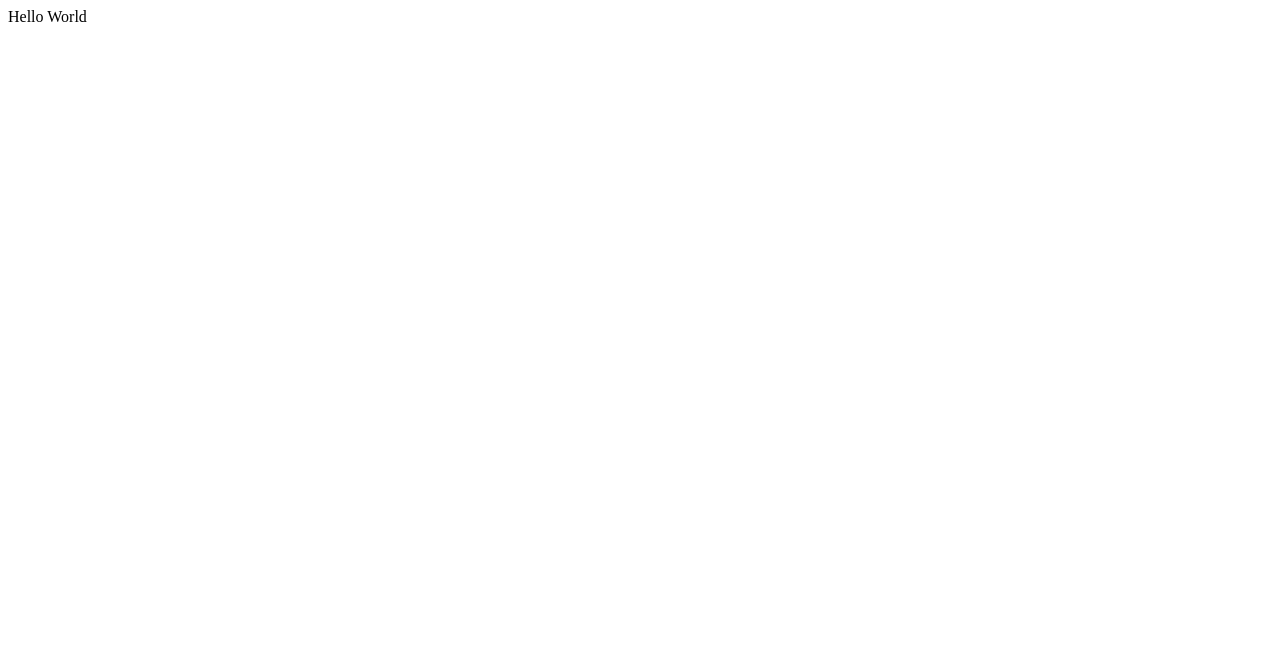
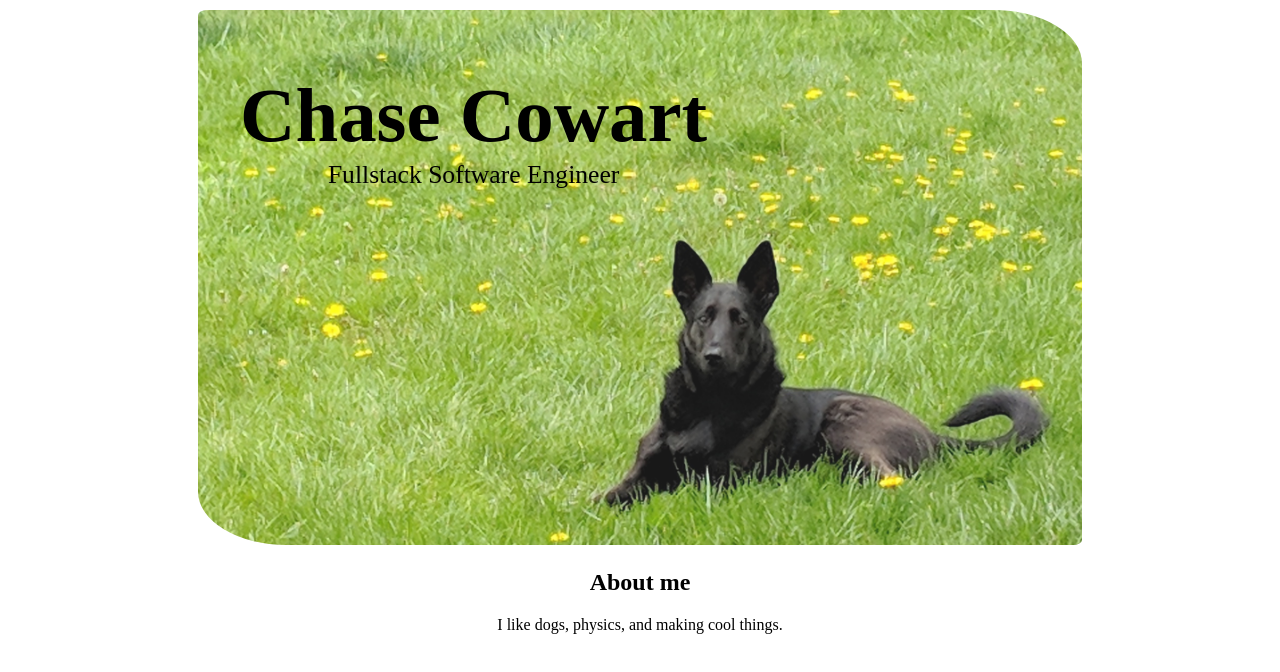
Before and after one commit to cscowart/cscowart.github.io, a plain HTML site: page index.html in a window 1280 px wide. Drawn offline with Linux system fonts and the light colour scheme.

Commit message:
added title and images

```diff
--- a/index.html
+++ b/index.html
@@ -6,10 +6,66 @@
   <meta http-equiv="X-UA-Compatible" content="ie=edge">
   <title>Document</title>
   <style>
+    #header_image {
+      max-width: 100%;
+      height: auto;
+      border-radius: 1% 10%;
+      opacity: 90%;
+      /* padding: 2px; */
+    }
+    #name_block {
+      position:absolute;
+      top: 10%;
+      left: 5%;
+    }
+    #name {
+      font-size:6vw;
+      font-weight: bold;
+      text-align: left;
+    }
+    #job-title{
+      font-size: 2vw;
+      text-align: center;
+    }
+    .container {
+      display: block;
+      width: 70%;
+      margin-left: auto;
+      margin-right: auto;
+      text-align: center;
+      padding: 2px;
+      position: relative;
+    }
 
+    .section-block{
+      padding: 5 px;
+      width: auto;
+      height: auto;
+      /* border: 1 px red solid; */
+      /* margin-bottom: 5px; */
+    }
   </style>
 </head>
 <body>
-  Hello World
+  <div class="container">
+    <img id='header_image' src='/images/River_2.jpg'>
+    <div id='name_block' class = 'section-block'>
+      <div id='name'>
+        Chase Cowart
+      </div>
+      <div id='job-title'>
+        Fullstack Software Engineer
+      </div>
+    </div>
+
+    <div class='section-block'>
+      <h2 class='section-title'>
+        About me
+      </h2>
+      <p class='section-content'>
+        I like dogs, physics, and making cool things.
+      </p>
+    </div>
+  </div>
 </body>
 </html>
```
Also changed, not shown: images/Colorado_Climbing.jpg (added), images/River.jpg (added), images/River_2.jpg (added), 2 other files.
